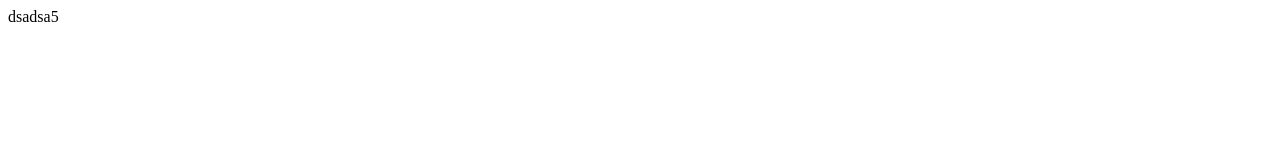
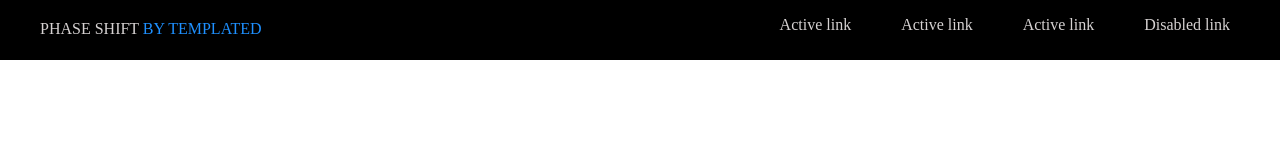
Before and after one commit to ahmednassereglan/mysite01, a plain HTML site: page index.html in a window 1280 px wide. Drawn offline with Linux system fonts and the light colour scheme.

Commit message:
create style file and create navbar

```diff
--- /dev/null
+++ b/css/main.css
@@ -0,0 +1,44 @@
+body {
+    margin: 0;
+}
+
+.navbar {
+    width: 100%;
+    height: 60px;
+    background: #000;
+}
+
+.nav_rigth {
+    float: right;
+}
+
+.nav-item {
+    float: left;
+    list-style: none;
+    margin-right: 50px;
+    padding: auto;
+}
+
+.nav-link:hover {
+    color: rgb(131, 125, 125);
+}
+
+.nav-link,
+.nav-link_left {
+    color: rgb(214, 210, 210);
+    text-decoration: none;
+}
+
+.nav_left {
+    float: left;
+    margin: 0;
+    padding-top: 20px;
+}
+
+.nav-link_left {
+    text-transform: uppercase;
+}
+
+.nav-link_left span {
+    color: dodgerblue;
+}
--- a/index.html
+++ b/index.html
@@ -6,12 +6,34 @@
     <meta http-equiv="X-UA-Compatible" content="IE=edge">
     <meta name="viewport" content="width=device-width, initial-scale=1.0">
     <title>Document</title>
+
+    <link rel="stylesheet" href="css/main.css">
 </head>
 
 <body>
 
+    <div class="navbar">
+        <ul class="nav_left">
+            <li class="nav-item">
+                <a class="nav-link_left" href="#">phase shift <span>by templated</span></a>
+            </li>
+        </ul>
+        <ul class="nav_rigth">
+            <li class="nav-item">
+                <a class="nav-link " href="#">Active link</a>
+            </li>
+            <li class="nav-item">
+                <a class="nav-link " href="#">Active link</a>
+            </li>
+            <li class="nav-item">
+                <a class="nav-link " href="#">Active link</a>
+            </li>
+
+            <li class="nav-item">
+                <a class="nav-link " href="#">Disabled link</a>
+            </li>
+        </ul>
+    </div>
 </body>
 
-dsadsa5
-
 </html>
```
Also changed, not shown: images/8493-sage-thumbsup.png (added), images/wp6656090-valorant-4k-wallpapers.jpg (added).
